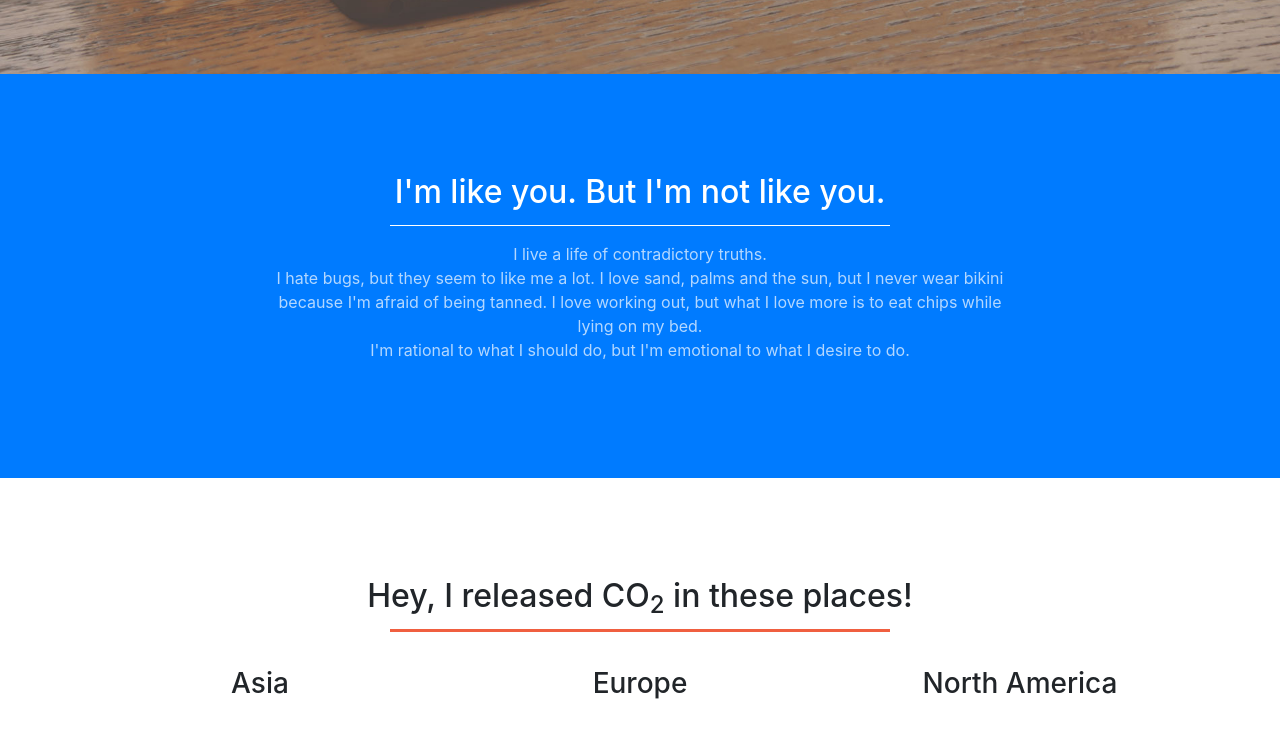
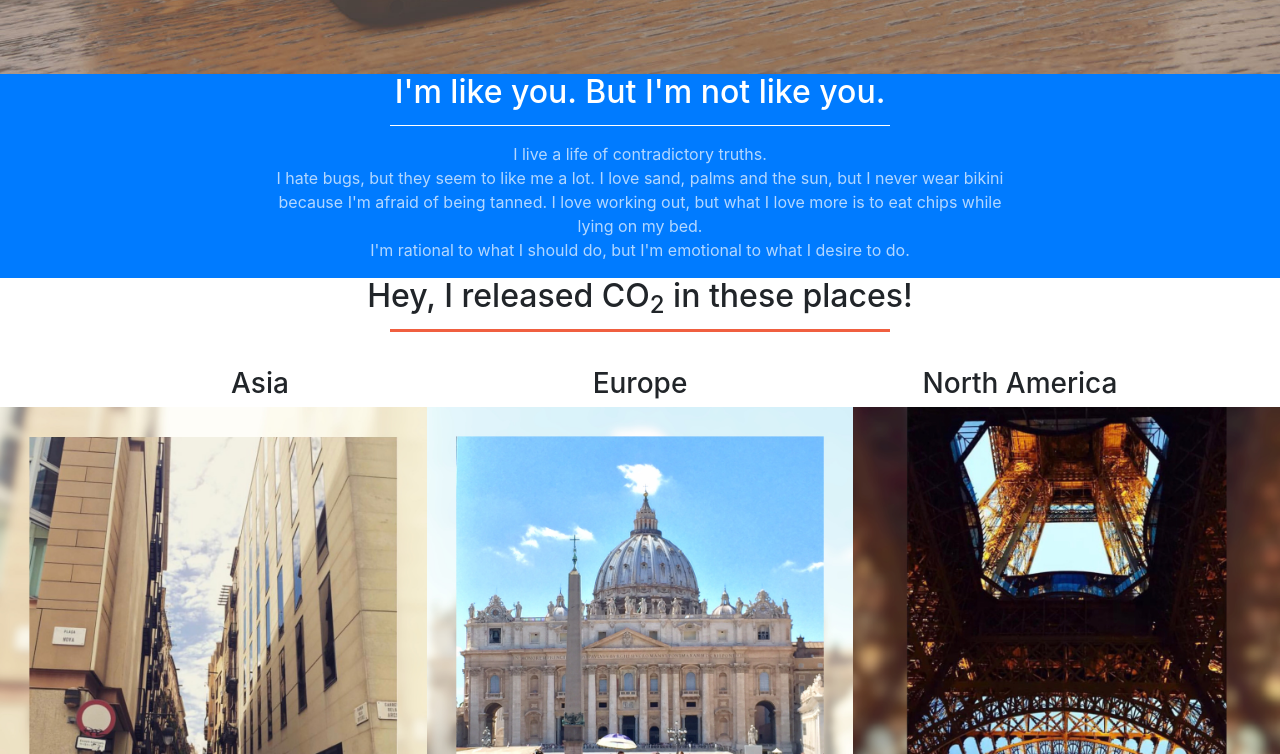
Before and after one commit to rainagan/rainagan.github.io, a website with bundled scripts: page index.html in a window 1280 px wide. Shown: the part 726-1480 px from the top of the page. Built offline with nearby package versions, Linux system fonts and the light colour scheme; a web font is replaced by a local one.

Commit message:
construct

```diff
--- a/css/creative.css
+++ b/css/creative.css
@@ -58,7 +58,7 @@ p {
   color: rgba(255, 255, 255, 0.7); }
 
 section {
-  padding: 100px 0; }
+  padding: 0px 0; }
 
 .section-heading {
   margin-top: 0; }
```
